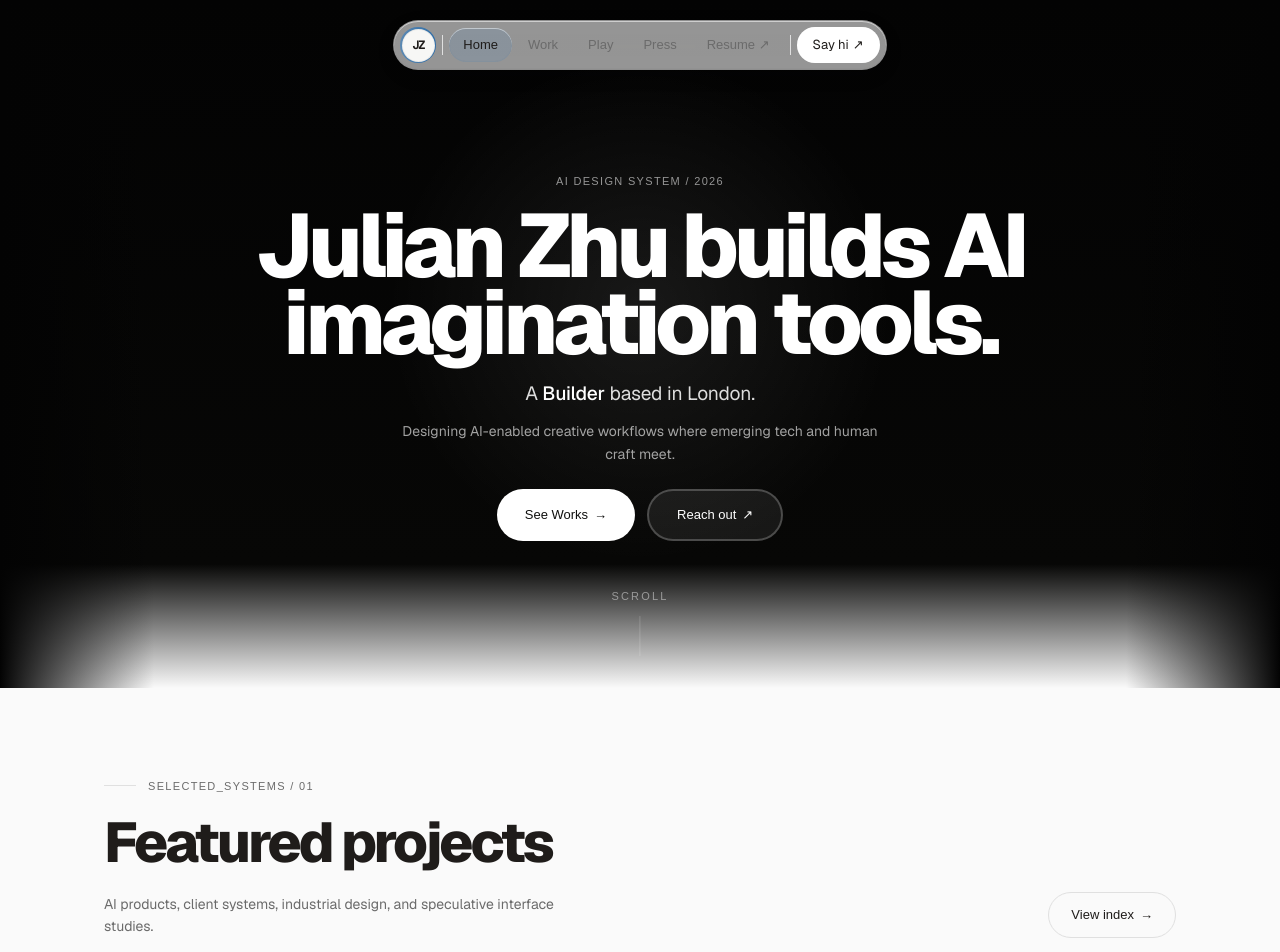
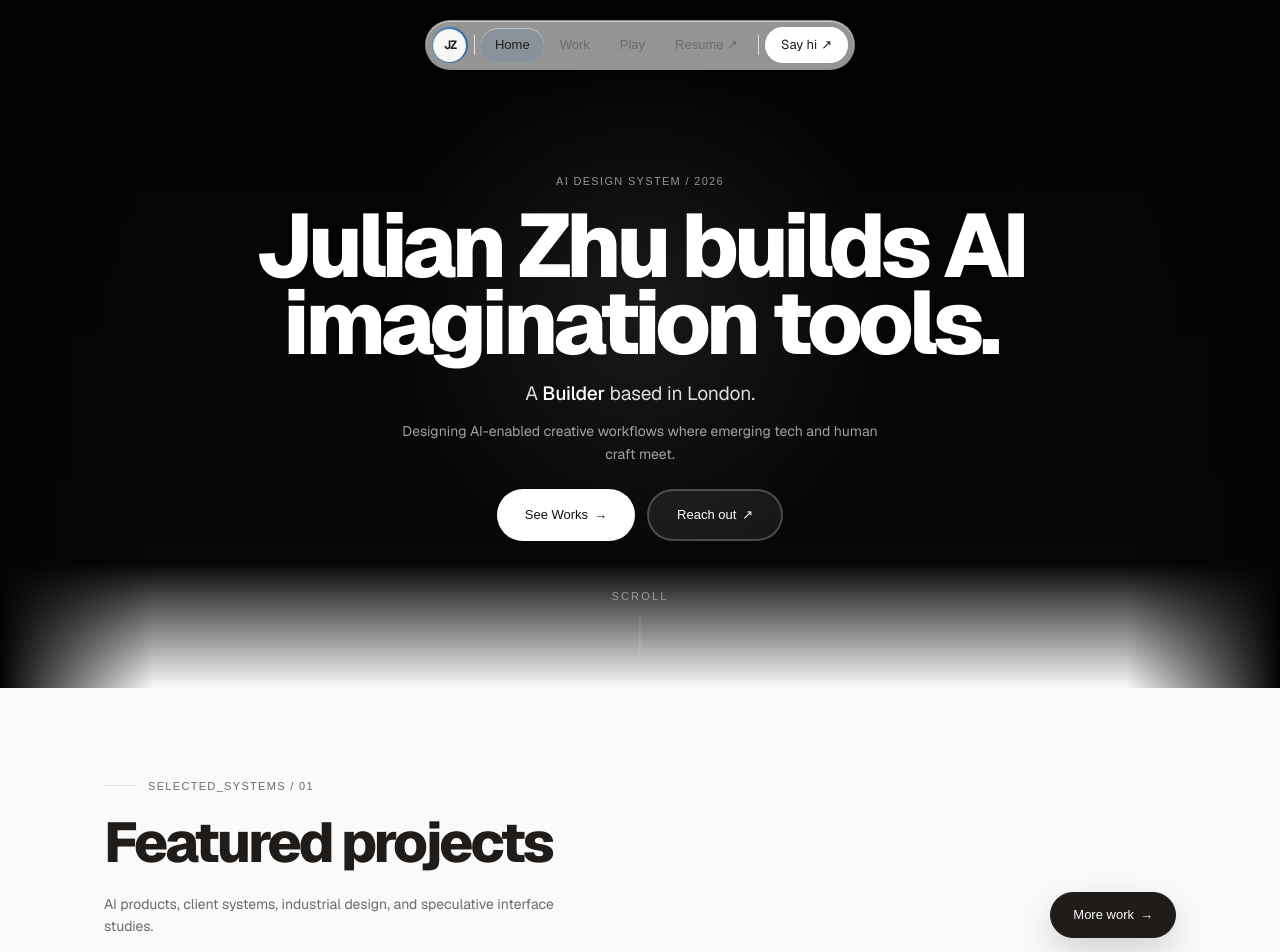
Before and after one commit to geff1005/yutongdesign, a Next.js app: page / in a window 1280 px wide. Shown: the top 952 px of the page. Built offline with nearby package versions, Linux system fonts and the light colour scheme; a web font is replaced by a local one.

Commit message:
Polish portfolio navigation and CTAs

```diff
--- a/app/globals.css
+++ b/app/globals.css
@@ -327,7 +327,7 @@ a { color: inherit; text-decoration: none; }
 .nav-sub-name-mobile {
   flex: 1;
   justify-content: center;
-  max-width: none;
+  max-width: calc(100vw - 168px);
   font-size: 12px;
 }
 
@@ -375,7 +375,8 @@ a { color: inherit; text-decoration: none; }
 }
 .nav-sub-back,
 .nav-sub-name,
-.nav-sub-actions {
+.nav-sub-actions,
+.nav-sub-context {
   pointer-events: auto;
   min-width: 0;
   display: inline-flex;
@@ -413,6 +414,21 @@ a { color: inherit; text-decoration: none; }
   justify-self: end;
   gap: 4px;
 }
+.nav-sub-context {
+  justify-self: end;
+  max-width: min(34vw, 360px);
+  border-radius: 999px;
+  padding: 8px 14px;
+  color: hsl(var(--text));
+  background: rgba(255, 255, 255, 0.42);
+  box-shadow: inset 0 0 0 1px rgba(0, 0, 0, 0.04);
+  font-size: 13px;
+  font-weight: 700;
+  letter-spacing: -0.02em;
+  white-space: nowrap;
+  overflow: hidden;
+  text-overflow: ellipsis;
+}
 
 .say-hi {
   position: relative;
@@ -855,11 +871,17 @@ section { position: relative; }
   font-size: 13px;
   padding: 12px 22px;
   border-radius: 999px;
-  background: hsl(var(--bg));
-  border: 1px solid hsl(var(--stroke));
+  background: hsl(var(--text));
+  border: 1px solid hsl(var(--text));
+  color: hsl(var(--bg));
+  box-shadow: 0 14px 34px rgba(0, 0, 0, 0.16);
   transition: all 0.3s ease;
 }
-.view-all-btn:hover { border-color: transparent; transform: scale(1.03); }
+.view-all-btn:hover {
+  border-color: hsl(var(--text));
+  box-shadow: 0 18px 42px rgba(0, 0, 0, 0.2);
+  transform: scale(1.03);
+}
 @media (max-width: 768px) { .view-all-btn { display: none; } }
 
 /* === Works bento grid === */
@@ -875,7 +897,7 @@ section { position: relative; }
 .work-card {
   position: relative;
   background: hsl(var(--surface));
-  border: 1px solid var(--artifact-border);
+  border: 0;
   border-radius: var(--artifact-radius);
   overflow: hidden;
   cursor: pointer;
@@ -892,7 +914,6 @@ section { position: relative; }
   transition: transform var(--duration-slow) var(--ease-out-soft);
 }
 .work-card:hover {
-  border-color: var(--artifact-border-hover);
   box-shadow: var(--artifact-card-shadow-hover);
   transform: translateY(-4px) scale(var(--artifact-card-hover-scale));
 }
@@ -1885,7 +1906,7 @@ section { position: relative; }
 }
 .case-more-card {
   display: block;
-  border: 1px solid var(--artifact-border);
+  border: 0;
   border-radius: var(--artifact-radius);
   overflow: hidden;
   background: hsl(var(--surface));
@@ -1897,7 +1918,6 @@ section { position: relative; }
 }
 .case-more-card:hover,
 .case-more-card:focus-visible {
-  border-color: var(--artifact-border-hover);
   box-shadow: var(--artifact-card-shadow-hover);
   transform: translateY(-4px) scale(var(--artifact-card-hover-scale));
   outline: none;
@@ -2041,7 +2061,7 @@ section { position: relative; }
   gap: 16px;
   text-decoration: none;
   color: inherit;
-  border: 1px solid var(--artifact-border);
+  border: 0;
   border-radius: var(--artifact-radius);
   overflow: hidden;
   background: hsl(var(--surface));
@@ -2053,7 +2073,6 @@ section { position: relative; }
 }
 .work-index-card:hover,
 .work-index-card:focus-visible {
-  border-color: var(--artifact-border-hover);
   box-shadow: var(--artifact-card-shadow-hover);
   transform: translateY(-4px) scale(var(--artifact-card-hover-scale));
   outline: none;
@@ -2271,16 +2290,17 @@ section { position: relative; }
   place-items: center;
   width: clamp(58px, 6vw, 76px);
   height: clamp(58px, 6vw, 76px);
-  border: 1px solid rgba(255, 255, 255, 0.58);
+  border: 1px solid rgba(255, 255, 255, 0.68);
   border-radius: 999px;
   background:
-    linear-gradient(135deg, rgba(255, 255, 255, 0.72), rgba(255, 255, 255, 0.34)),
-    rgba(255, 255, 255, 0.46);
-  color: hsl(var(--text));
+    radial-gradient(circle at 28% 22%, rgba(255, 255, 255, 0.92), transparent 34%),
+    linear-gradient(135deg, rgba(32, 32, 30, 0.86), rgba(32, 32, 30, 0.62)),
+    rgba(18, 18, 16, 0.58);
+  color: #fff;
   box-shadow:
-    inset 0 1px 0 rgba(255, 255, 255, 0.72),
-    inset 0 -18px 30px rgba(255, 255, 255, 0.2),
-    0 18px 54px rgba(0, 0, 0, 0.16);
+    inset 0 1px 0 rgba(255, 255, 255, 0.34),
+    inset 0 -18px 30px rgba(0, 0, 0, 0.18),
+    0 18px 54px rgba(0, 0, 0, 0.22);
   backdrop-filter: blur(22px) saturate(180%);
   -webkit-backdrop-filter: blur(22px) saturate(180%);
   cursor: pointer;
@@ -2303,9 +2323,9 @@ section { position: relative; }
 .play-index-fab:focus-visible {
   transform: translateY(-3px) scale(1.015);
   box-shadow:
-    inset 0 1px 0 rgba(255, 255, 255, 0.82),
-    inset 0 -18px 30px rgba(255, 255, 255, 0.22),
-    0 24px 72px rgba(0, 0, 0, 0.2);
+    inset 0 1px 0 rgba(255, 255, 255, 0.42),
+    inset 0 -18px 30px rgba(0, 0, 0, 0.2),
+    0 24px 72px rgba(0, 0, 0, 0.28);
   outline: none;
 }
 
@@ -2391,7 +2411,8 @@ section { position: relative; }
 .play-rail-toggle-art[data-mode="index"] > span {
   width: 6px;
   height: 6px;
-  opacity: 0.78;
+  opacity: 0.88;
+  box-shadow: 0 0 12px rgba(255, 255, 255, 0.38);
 }
 .play-rail-toggle-art[data-mode="index"] > span:nth-child(1) { left: 31%; top: 31%; }
 .play-rail-toggle-art[data-mode="index"] > span:nth-child(2) { right: 31%; top: 31%; }
@@ -3178,11 +3199,20 @@ section { position: relative; }
 /* === Press — Bending Spoons interview carousel pattern === */
 .press-c-section,
 .press-interview-section {
+  position: relative;
   width: 100%;
   background: #000;
   color: #fff;
   padding: 7.5rem 0;
   overflow: hidden;
+}
+.press-anchor-compat {
+  position: absolute;
+  top: 0;
+  left: 0;
+  width: 1px;
+  height: 1px;
+  pointer-events: none;
 }
 .press-interview-heading {
   font-family: var(--font-display);
@@ -3369,6 +3399,12 @@ section { position: relative; }
   backdrop-filter: blur(8px);
   -webkit-backdrop-filter: blur(8px);
   transition: padding 150ms var(--ease-apple), background 150ms var(--ease-apple);
+}
+.press-interview-read-inner svg {
+  flex: 0 0 auto;
+  width: 18px;
+  height: 18px;
+  transform: translateY(-0.5px);
 }
 .press-interview-slide:hover .press-interview-glow,
 .press-interview-slide:focus-visible .press-interview-glow {
--- a/app/play/PlayGallery.tsx
+++ b/app/play/PlayGallery.tsx
@@ -266,7 +266,7 @@ export function PlayGallery({ groups }: Props) {
       </div>
 
       <footer className="case-footer">
-        <Link href="/" className="case-footer-home">
+        <Link href="/#home" className="case-footer-home">
           ← Back home
         </Link>
         <Link href="/work" className="case-footer-email">
--- a/app/play/[slug]/page.tsx
+++ b/app/play/[slug]/page.tsx
@@ -68,7 +68,7 @@ export default async function PlayDetailPage({
         <Link href="/play" className="case-footer-home">
           ← All play
         </Link>
-        <Link href="/" className="case-footer-email">
+        <Link href="/#home" className="case-footer-email">
           → Home
         </Link>
       </footer>
--- a/app/work/page.tsx
+++ b/app/work/page.tsx
@@ -46,7 +46,7 @@ export default function WorkIndexPage() {
       )}
 
       <footer className="case-footer">
-        <Link href="/" className="case-footer-home">
+        <Link href="/#home" className="case-footer-home">
           ← Back home
         </Link>
         <a className="case-footer-email" href="mailto:julianyutongzhu@gmail.com">
--- a/components/Navbar.tsx
+++ b/components/Navbar.tsx
@@ -4,6 +4,8 @@ import Link from "next/link";
 import { usePathname } from "next/navigation";
 import { useEffect, useState } from "react";
 import { SITE } from "@/lib/site";
+import { PROJECTS } from "@/lib/projects";
+import { findPlayItem } from "@/lib/play";
 
 /**
  * Inline backdrop-filter — Lightning CSS (Tailwind 4 / Next 16 build
@@ -21,16 +23,35 @@ const LINKS: NavLink[] = [
   { label: "Home", href: "/#home" },
   { label: "Work", href: "/#work" },
   { label: "Play", href: "/#explorations" },
-  { label: "Press", href: "/#journal" },
   { label: "Resume", href: "/resume.pdf", external: true },
 ];
 
-function subpageBack(pathname: string) {
-  if (pathname === "/work") return { href: "/#work", label: "Work" };
-  if (pathname.startsWith("/work/")) return { href: "/work", label: "All work" };
-  if (pathname === "/play") return { href: "/#explorations", label: "Play" };
-  if (pathname.startsWith("/play/")) return { href: "/play", label: "Playground" };
-  return { href: "/#home", label: "Home" };
+function pageSlug(pathname: string) {
+  return decodeURIComponent(pathname.split("/")[2] ?? "");
+}
+
+function subpageContext(pathname: string) {
+  if (pathname === "/work") {
+    return { back: { href: "/#home", label: "Home" }, title: null };
+  }
+  if (pathname.startsWith("/work/")) {
+    const project = PROJECTS.find((p) => p.slug === pageSlug(pathname));
+    return {
+      back: { href: "/work", label: "All work" },
+      title: project?.title ?? "Work",
+    };
+  }
+  if (pathname === "/play") {
+    return { back: { href: "/#home", label: "Home" }, title: null };
+  }
+  if (pathname.startsWith("/play/")) {
+    const item = findPlayItem(pageSlug(pathname));
+    return {
+      back: { href: "/play", label: "Playground" },
+      title: item?.name ?? "Playground",
+    };
+  }
+  return { back: { href: "/#home", label: "Home" }, title: null };
 }
 
 export function Navbar() {
@@ -39,7 +60,9 @@ export function Navbar() {
   const [active, setActive] = useState("Home");
   const [open, setOpen] = useState(false);
   const isSubpage = pathname !== "/";
-  const back = subpageBack(pathname);
+  const context = subpageContext(pathname);
+  const back = context.back;
+  const detailTitle = context.title;
 
   useEffect(() => {
     const onScroll = () => setScrolled(window.scrollY > 100);
@@ -57,8 +80,6 @@ export function Navbar() {
         setActive("Play");
       } else if (window.location.hash === "#work") {
         setActive("Work");
-      } else if (window.location.hash === "#journal") {
-        setActive("Press");
       } else {
         setActive("Home");
       }
@@ -105,6 +126,11 @@ export function Navbar() {
               <Link className="nav-sub-name" href="/#home" aria-label="Home">
                 {SITE.fullName}
               </Link>
+              {detailTitle ? (
+                <span className="nav-sub-context" title={detailTitle}>
+                  {detailTitle}
+                </span>
+              ) : (
                 <span className="nav-sub-actions">
                   <a
                     href="/resume.pdf"
@@ -122,6 +148,7 @@ export function Navbar() {
                     </span>
                   </a>
                 </span>
+              )}
             </>
           ) : (
             <>
@@ -178,9 +205,15 @@ export function Navbar() {
           </Link>
         )}
         {isSubpage && (
+          detailTitle ? (
+            <span className="nav-sub-name nav-sub-name-mobile" title={detailTitle}>
+              {detailTitle}
+            </span>
+          ) : (
             <Link className="nav-sub-name nav-sub-name-mobile" href="/#home" aria-label="Home">
               {SITE.fullName}
             </Link>
+          )
         )}
         <button
           className="nav-hamburger"
@@ -250,7 +283,7 @@ export function Navbar() {
                   </Link>
                 )
               )}
-            {isSubpage && (
+            {isSubpage && !detailTitle && (
               <a
                 href="/resume.pdf"
                 target="_blank"
@@ -261,6 +294,7 @@ export function Navbar() {
                 Resume<span aria-hidden> ↗</span>
               </a>
             )}
+            {(!isSubpage || !detailTitle) && (
               <a
                 href={SITE.socials.email}
                 className="nav-overlay-link nav-overlay-link-cta"
@@ -268,6 +302,7 @@ export function Navbar() {
               >
                 Say hi <span aria-hidden>↗</span>
               </a>
+            )}
           </nav>
         </div>
       </div>
--- a/components/SelectedWorks.tsx
+++ b/components/SelectedWorks.tsx
@@ -41,7 +41,7 @@ export function SelectedWorks() {
           <Link href="/work" className="view-all-btn">
             <span className="btn-gradient-ring" />
             <span className="btn-inner">
-              View index <span aria-hidden>→</span>
+              More work <span aria-hidden>→</span>
             </span>
           </Link>
         </div>
```
Also changed, not shown: components/Journal.tsx (+25 -5 lines). Lines whose indentation alone changed are shown as unchanged.
